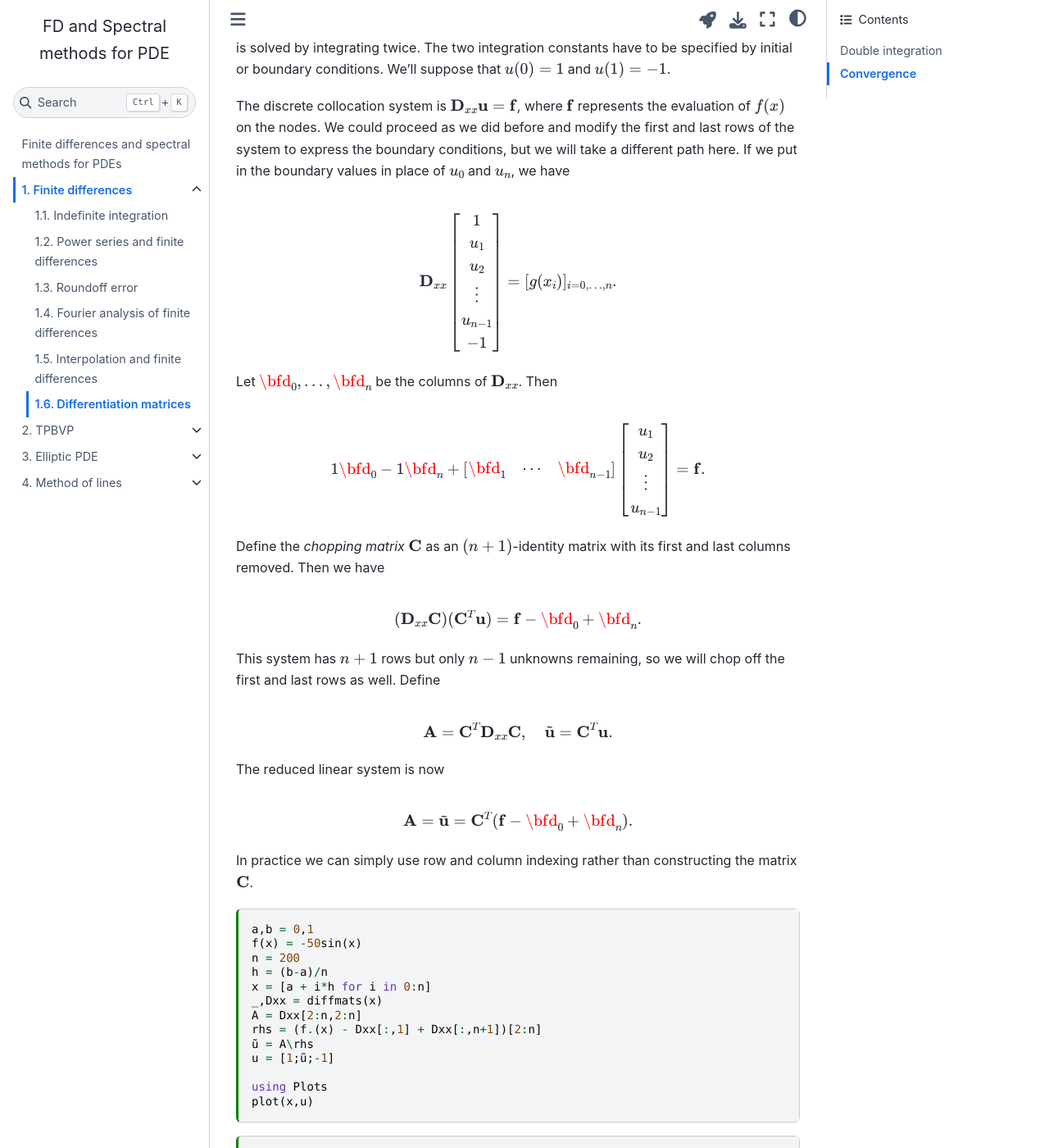
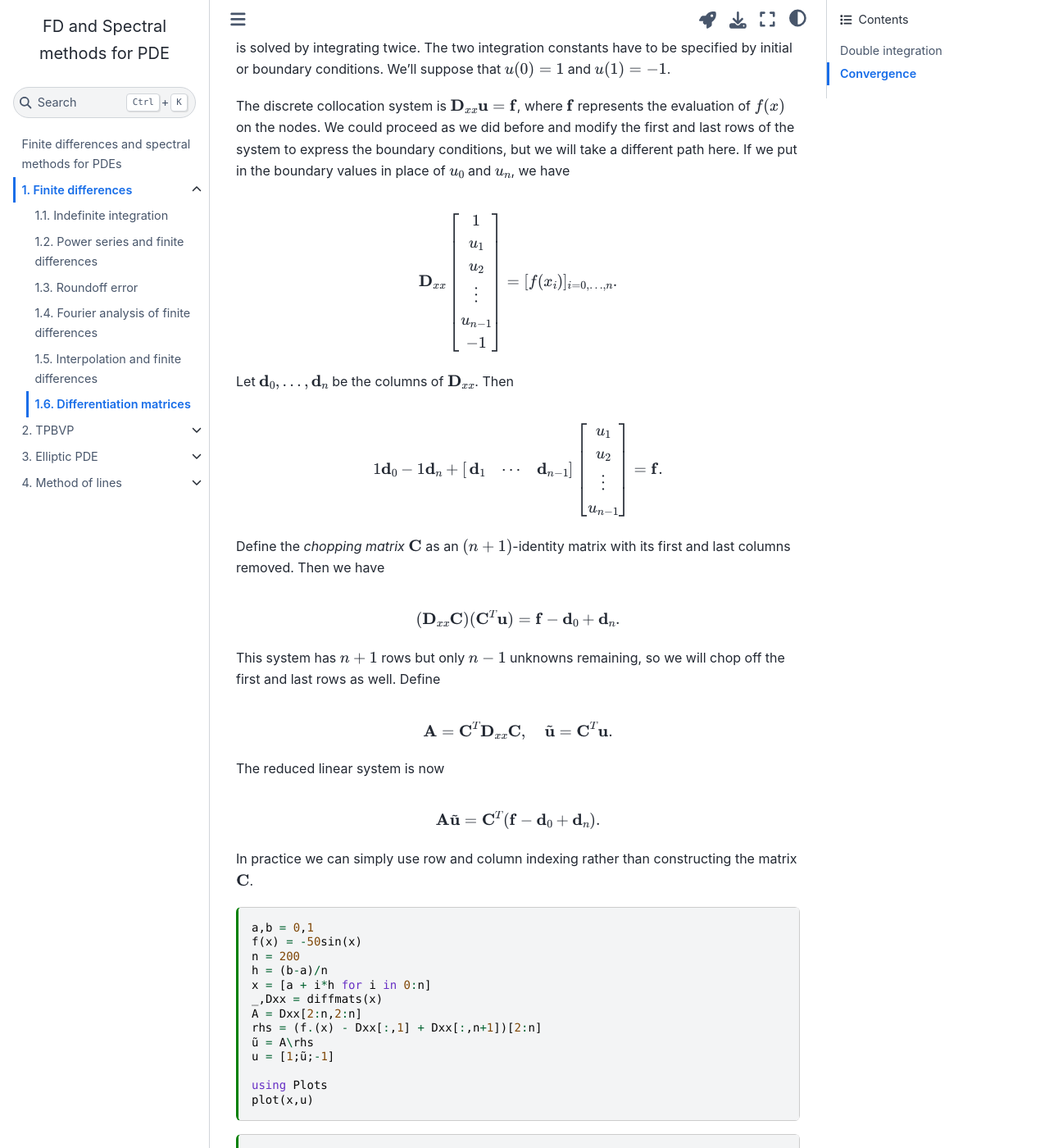
Before and after one commit to tobydriscoll/fd-spectral-notes, a Jupyter Book: the page built from finite-diffs/diffmats.md, in a window 1280 px wide and 1400 px high, scrolled down 1357 px. Shown: the whole window at 82% size. Built offline with Jupyter Book 1.0.4 settings and Sphinx 7.4.7 and the Sphinx Book theme 1.1.4, drawn with Linux system fonts in a browser that asks for light colours.

Commit message:
Fix typos

```diff
--- a/_config.yml
+++ b/_config.yml
@@ -52,6 +52,7 @@ sphinx:
           "integer": ["\\mathbb{Z}"]
           "bfa" : "\\mathbf{a}"
           "bfb" : "\\mathbf{b}"
+          "bfd" : "\\mathbf{d}"
           "bfe" : "\\mathbf{e}"
           "bff" : "\\mathbf{f}"
           "bfx" : "\\mathbf{x}"
--- a/finite-diffs/diffmats.md
+++ b/finite-diffs/diffmats.md
@@ -86,7 +86,7 @@ $$
 \begin{bmatrix}
   1 \\ u_1 \\ u_2 \\ \vdots \\ u_{n-1} \\ -1
 \end{bmatrix}
-= [ g(x_i) ]_{i=0,\ldots,n}.
+= [ f(x_i) ]_{i=0,\ldots,n}.
 $$
 
 Let $\bfd_0,\ldots,\bfd_n$ be the columns of $\bfD_{xx}$. Then
@@ -117,7 +117,7 @@ $$
 The reduced linear system is now
 
 $$
-\bfA = \tilde{\bfu} = \bfC^T (\bff - \bfd_0 + \bfd_n).
+\bfA \tilde{\bfu} = \bfC^T (\bff - \bfd_0 + \bfd_n).
 $$
 
 In practice we can simply use row and column indexing rather than constructing the matrix $\bfC$.
```
